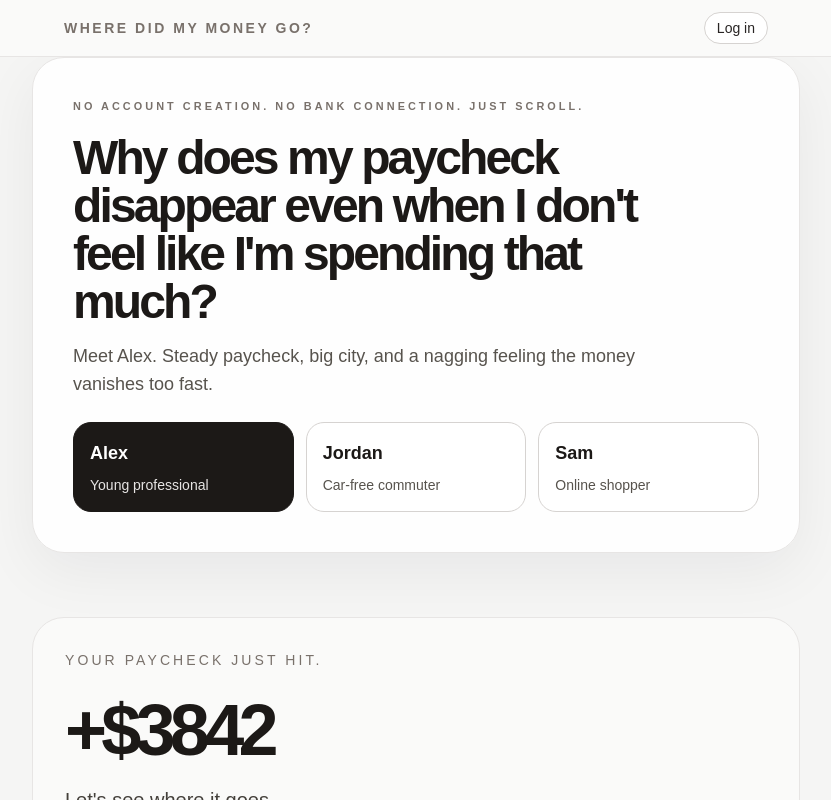
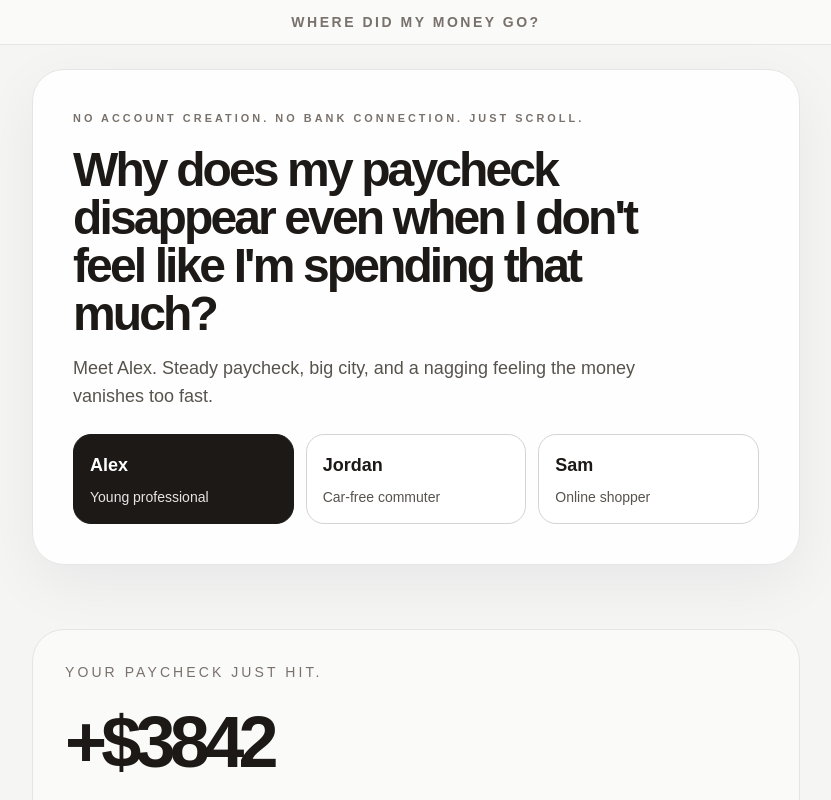
Before and after one commit to PressurebyAD11/P302-Where-Did-My-Money-Go-, a React (Vite) app: page / in a window 1280 px wide. Shown: the top 800 px of the page, without its empty margins (224-1055 px from the left). Built offline with nearby package versions, Linux system fonts and the light colour scheme.

Commit message:
chore: remove mock auth and simplify sticky header

```diff
--- a/src/App.tsx
+++ b/src/App.tsx
@@ -1,5 +1,4 @@
 import { useEffect } from 'react';
-import { AuthProvider } from './context/AuthProvider';
 import { StoryProvider } from './context/StoryProvider';
 import { useStory } from './context/useStory';
 import { Header } from './components/Header';
@@ -20,7 +19,7 @@ function StoryLayout() {
   return (
     <>
       <Header />
-      <main className="min-h-screen bg-stone-100 px-4 pb-8 sm:px-6 lg:px-8">
+      <main className="min-h-screen bg-stone-100 px-4 pb-8 pt-6 sm:px-6 lg:px-8">
         <div className="mx-auto max-w-3xl space-y-6">
           <SectionHook />
           <SectionPaycheck />
@@ -43,11 +42,9 @@ function App() {
   }, []);
 
   return (
-    <AuthProvider>
-      <StoryProvider>
-        <StoryLayout />
-      </StoryProvider>
-    </AuthProvider>
+    <StoryProvider>
+      <StoryLayout />
+    </StoryProvider>
   );
 }
 
--- a/src/components/Header.tsx
+++ b/src/components/Header.tsx
@@ -1,58 +1,11 @@
-import { Button } from './ui/button';
-import { useAuth } from '../context/useAuth';
-
-function getInitials(name: string | null | undefined) {
-  if (!name) {
-    return '?';
-  }
-
-  const parts = name
-    .trim()
-    .split(/\s+/)
-    .filter(Boolean)
-    .slice(0, 2);
-
-  return parts
-    .map((part) => part[0]?.toUpperCase() ?? '')
-    .join('')
-    .slice(0, 2) || '?';
-}
-
 export function Header() {
-  const { isAuthenticated, user } = useAuth();
-
-  const handleLoginClick = () => {
-    console.log('Log in clicked');
-  };
-
   return (
     <header className="sticky top-0 z-50 border-b border-stone-200 bg-stone-50/95 backdrop-blur-sm">
-      <div className="mx-auto flex max-w-3xl items-center justify-between px-4 py-3 sm:px-6 lg:px-8">
-        <div className="min-w-0">
+      <div className="mx-auto flex max-w-3xl items-center justify-center px-4 py-3 sm:px-6 lg:px-8">
+        <div className="min-w-0 text-center">
           <p className="truncate text-sm font-semibold tracking-[0.18em] text-stone-500 uppercase">
-            Where Did My Money Go?
+            WHERE DID MY MONEY GO?
           </p>
-        </div>
-
-        <div className="flex items-center gap-3">
-          {!isAuthenticated ? (
-            <Button
-              type="button"
-              variant="outline"
-              size="sm"
-              onClick={handleLoginClick}
-              className="rounded-full border-stone-300 bg-white text-stone-800 shadow-none hover:bg-stone-100"
-            >
-              Log in
-            </Button>
-          ) : (
-            <div className="flex items-center gap-3 rounded-full border border-stone-200 bg-white px-2 py-1.5 shadow-sm">
-              <div className="flex size-8 items-center justify-center rounded-full bg-stone-900 text-xs font-semibold text-white">
-                {getInitials(user?.name ?? null)}
-              </div>
-              <span className="text-sm font-medium text-stone-700">{user?.name}</span>
-            </div>
-          )}
         </div>
       </div>
     </header>
```
